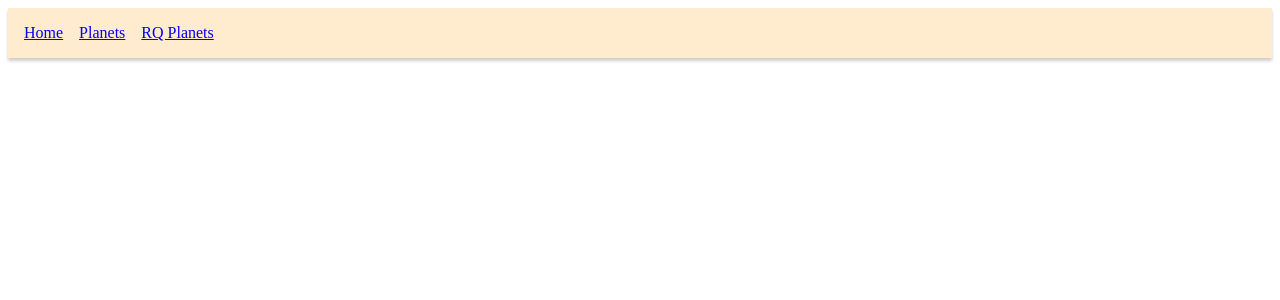
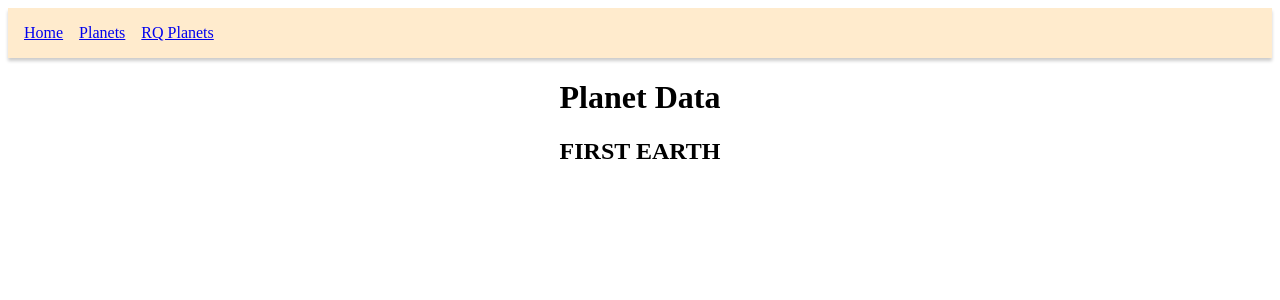
Before and after one commit to ZahariCheyrekov/react-query-learning, a React (Create React App) app: page /rq-planets/1 in a window 1280 px wide. Shown: the top 300 px of the page. Built offline with nearby package versions, Linux system fonts and the light colour scheme; data requests are answered from the project's data file.

Commit message:
Create planet details page and custom hook for it

```diff
--- a/src/App.js
+++ b/src/App.js
@@ -3,8 +3,9 @@ import { QueryClientProvider, QueryClient } from 'react-query';
 import { ReactQueryDevtools } from 'react-query/devtools';
 
 import { Home } from './components/Home';
+import { Planets } from './components/Planets';
+import { RQPlanet } from './components/RQPlanet';
 import { RQPlanets } from './components/RQPlanets';
-import { Planets } from './components/Planets';
 
 import './App.css';
 
@@ -30,6 +31,7 @@ function App() {
         <Routes>
           <Route path='/planets' element={<Planets />} />
           <Route path='/rq-planets' element={<RQPlanets />} />
+          <Route path='/rq-planets/:planetId' element={<RQPlanet />} />
           <Route path='/' element={<Home />} />
         </Routes>
       </div>
--- /dev/null
+++ b/src/components/RQPlanet.js
@@ -0,0 +1,22 @@
+import { useParams } from "react-router-dom";
+import { usePlanetData } from "../hooks/usePlanetData";
+
+export const RQPlanet = () => {
+    const { planetId } = useParams();
+    const { isLoading, data, isError, error, isFetching } = usePlanetData(planetId);
+
+    if (isError) {
+        return <h2>{error.message}</h2>;
+    }
+
+    if (isLoading || isFetching) {
+        return <h1>Data is Loading...</h1>;
+    }
+
+    return (
+        <>
+            <h1>Planet Data</h1>
+            <h2>{data?.data.name} {data?.data.planet}</h2>
+        </>
+    );
+}
--- a/src/components/RQPlanets.js
+++ b/src/components/RQPlanets.js
@@ -1,3 +1,4 @@
+import { Link } from "react-router-dom";
 import { usePlanetsData } from "../hooks/usePlanetsData";
 
 export const RQPlanets = () => {
@@ -23,9 +24,14 @@ export const RQPlanets = () => {
         <>
             <h1>React Query Planets</h1>
             <button onClick={refetch}>Get Planets</button>
-            {planets.map((planet) => {
-                return <div key={planet}>{planet}</div>
+            {planets && planets?.data.map((planet) => {
+                return <div key={planet.id}>
+                    <Link to={`/rq-planets/${planet.id}`} >
+                        {planet.planet}
+                    </Link>
+                </div >
             })}
+
         </>
     );
 }
--- /dev/null
+++ b/src/hooks/usePlanetData.js
@@ -0,0 +1,18 @@
+import axios from "axios";
+import { useQuery } from "react-query";
+
+const fetchPlanet = ({ queryKey }) => {
+    const planetId = queryKey[1];
+    return axios.get(`http://localhost:4000/planets/${planetId}`);
+}
+
+export const usePlanetData = (planetId, onSuccess, onError) => {
+    return useQuery(
+        ['planet', planetId],
+        fetchPlanet,
+        {
+            onSuccess,
+            onError
+        }
+    );
+}
--- a/src/hooks/usePlanetsData.js
+++ b/src/hooks/usePlanetsData.js
@@ -1,21 +1,17 @@
 import axios from "axios";
 import { useQuery } from "react-query";
 
-const fetchSuperHeroes = () => {
+const fetchPlanets = () => {
     return axios.get('http://localhost:4000/planets');
 }
 
 export const usePlanetsData = (onSuccess, onError) => {
     return useQuery(
         'planets',
-        fetchSuperHeroes,
+        fetchPlanets,
         {
             onSuccess,
-            onError,
-            select: (data) => {
-                const planets = data.data.map(planet => planet.planet);
-                return planets;
-            }
+            onError
         }
     );
 }
```
Also changed, not shown: data/db.json (renamed from db.json).
